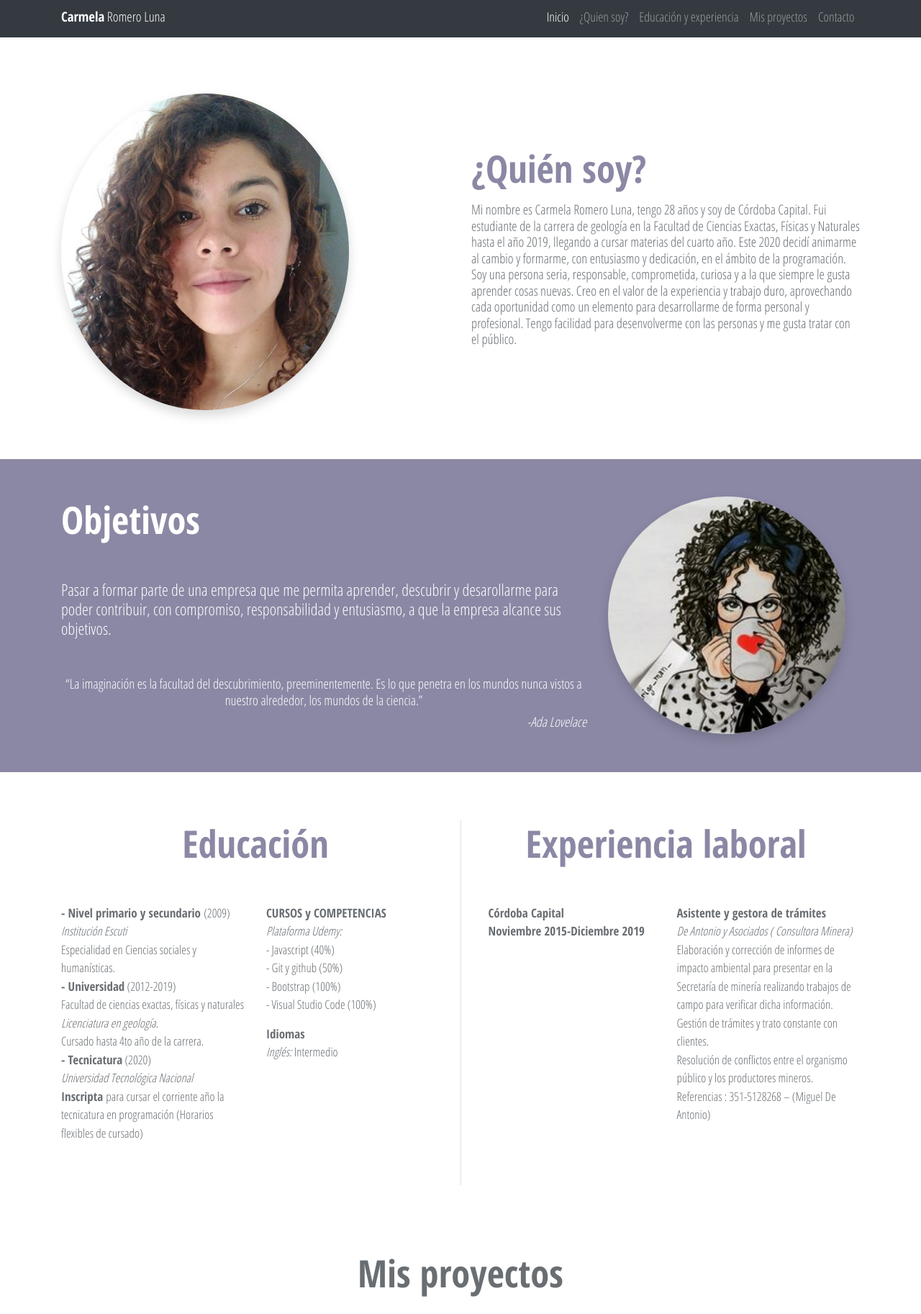
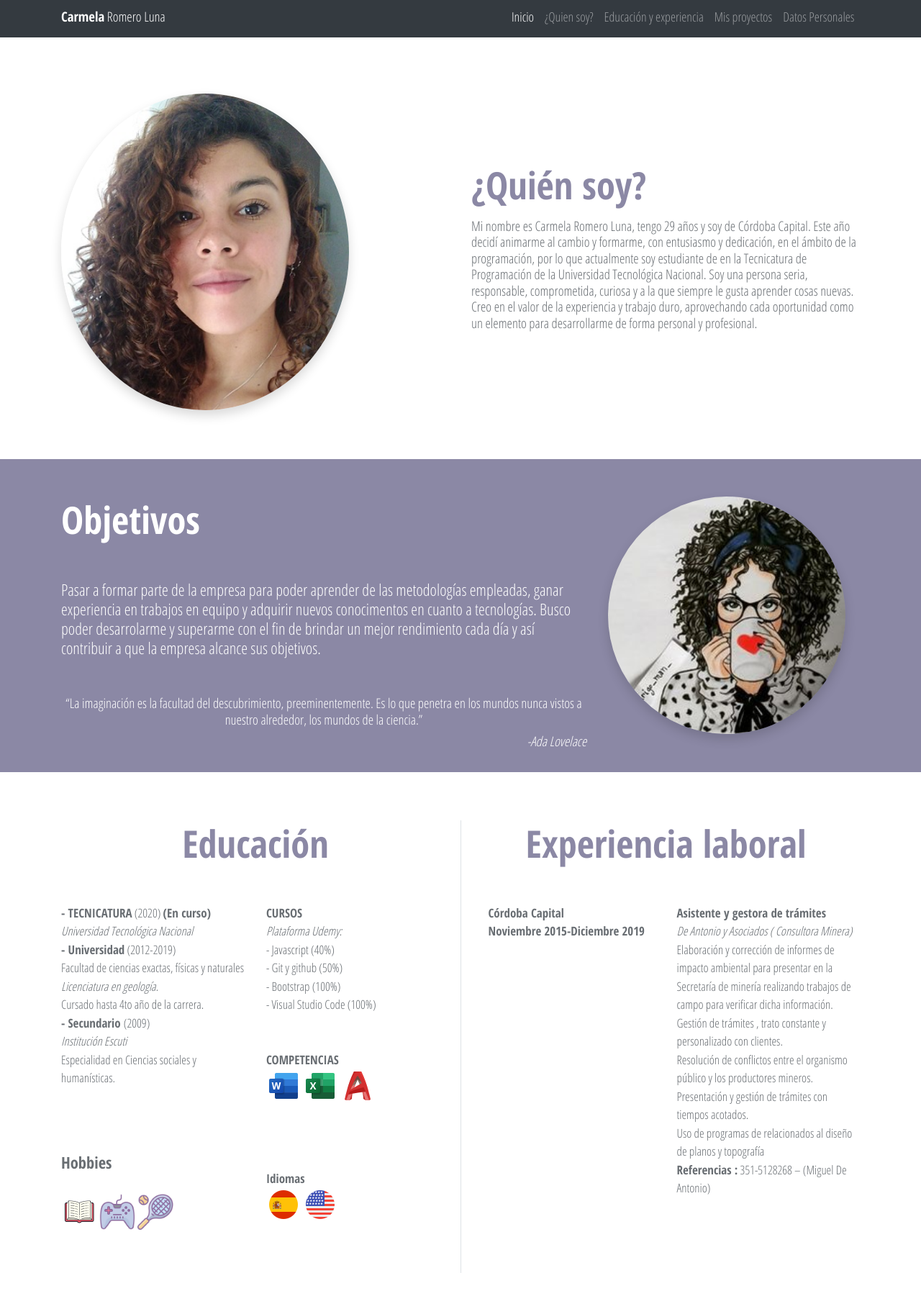
Before and after one commit to Auttomatica/Profile, a plain HTML site: page index.html in a window 1280 px wide. Shown: the part 5-1831 px from the top of the page at 72% size. Drawn offline with Linux system fonts and the light colour scheme.

Commit message:
Actualizacion

```diff
--- a/index.html
+++ b/index.html
@@ -46,7 +46,7 @@
                     <li class="nav-item"><a class="nav-link btnMisProyectos"
                             onclick="document.querySelector('.mis-proyectos').focus()">Mis proyectos</a></li>
                     <li class="nav-item"><a class="nav-link btnMisProyectos"
-                            onclick="document.querySelector('.miContacto').focus()">Contacto</a></li>
+                            onclick="document.querySelector('.miContacto').focus()">Datos Personales</a></li>
 
                 </ul>
             </div>
@@ -64,14 +64,13 @@
                 <div class="col-12 col-md-6 text-center text-md-left align-self-md-center ">
                     <h1 class="display-4 font-weight-bold text-primary">¿Quién soy?</h1>
                     <p>
-                        <h5> Mi nombre es Carmela Romero Luna, tengo 28 años y soy de Córdoba Capital.
-                            Fui estudiante de la carrera de geología en la Facultad de Ciencias Exactas, Físicas y
-                            Naturales hasta el año 2019, llegando a cursar materias del cuarto año. Este 2020 decidí
-                            animarme al cambio y formarme, con entusiasmo y dedicación, en el ámbito de la programación.
+                        <h5> Mi nombre es Carmela Romero Luna, tengo 29 años y soy de Córdoba Capital.
+                            Este año decidí animarme al cambio y formarme, con entusiasmo y dedicación, en el ámbito de la programación,
+                            por lo que actualmente soy estudiante de en la Tecnicatura de Programación de la Universidad Tecnológica Nacional.
                             Soy una persona seria, responsable, comprometida, curiosa y a la que siempre le gusta
                             aprender cosas nuevas. Creo en el valor de la experiencia y trabajo duro, aprovechando cada
                             oportunidad como un elemento para desarrollarme de forma personal y profesional.
-                            Tengo facilidad para desenvolverme con las personas y me gusta tratar con el público.
+
                         </h5>
                     </p>
 
@@ -88,10 +87,9 @@
             <div class="row">
                 <div class="col-12 col-md-8 text-center text-md-left">
                     <h2 class="display-4 font-weight-bold  mt-5">Objetivos </h2>
-                    <p class="h4  py-5">Pasar a formar parte de una empresa que me permita aprender, descubrir y
-                        desarollarme para </br> poder
-                        contribuir, con compromiso, responsabilidad y entusiasmo, a que la empresa alcance sus
-                        objetivos. </p>
+                    <p class="h4  py-5">Pasar a formar parte de la empresa para poder aprender de las metodologías empleadas, ganar experiencia en trabajos en equipo y adquirir nuevos conocimentos en cuanto a tecnologías. Busco poder desarrolarme y superarme con el fin de brindar un mejor rendimiento cada día y así
+                    contribuir a que la empresa alcance sus
+                    objetivos. </p>
                     <p class="h5 text-center">“La imaginación es la facultad del descubrimiento, preeminentemente. Es lo
                         que penetra
                         en los mundos nunca vistos a nuestro alrededor, los mundos de la ciencia.”</p>
@@ -116,32 +114,42 @@
                     <h3 class="display-4 font-weight-bold text-primary text-center tamañoEducacion">Educación</h3>
                     <div class="row py-5">
                         <div class="col-12 col-sm-6 ">
-                            <p class="tamañoLetra"> <b> - Nivel primario y secundario </b> (2009)</br>
-                                <i> Institución Escuti</i></br>
-                                Especialidad en Ciencias sociales y humanísticas.</br>
+                             <p class="tamañoLetra"><b> - TECNICATURA</b> (2020) <b> (En curso) </b></br>
+                                <i> Universidad Tecnológica Nacional</i></br>
                                 <b> - Universidad</b> (2012-2019)</br>
                                 Facultad de ciencias exactas, físicas y naturales</br>
                                 <i> Licenciatura en geología.</i></br>
                                 Cursado hasta 4to año de la carrera.</br>
-                                <b> - Tecnicatura</b> (2020)</br>
-                                <i> Universidad Tecnológica Nacional</i></br>
-                                <b> Inscripta </b> para cursar el corriente año la tecnicatura en programación
-                                (Horarios flexibles de cursado)
+                                <b> - Secundario </b> (2009)</br>
+                               <i> Institución Escuti</i></br>
+                                Especialidad en Ciencias sociales y humanísticas.</br>
+                            </br></br></br>
+                            <b><h4>Hobbies</h4></b></br>
+                            <img src="imagenes/leeer.png" alt="" width="50">
+                            <img src="imagenes/videojuego.png" alt="" width="50">
+                            <img src="imagenes/tenis.png" alt="" width="50">
+
+
                             </p>
                         </div>
                         <div class="col-12 col-sm-6">
 
 
-                            <p class="tamañoLetra"> <strong>CURSOS y COMPETENCIAS </br></strong>
+                            <p class="tamañoLetra"> <strong>CURSOS</br></strong>
                                 <i>Plataforma Udemy: </i> </br>
                                 - Javascript (40%)</br>
                                 - Git y github (50%)</br>
                                 - Bootstrap (100%)</br>
+                                - Visual Studio Code (100%) </br></br></br>
+                                <strong> COMPETENCIAS </br></strong>
+                                <img src="IMAGENES/icons8-microsoft-word-2019-48.png" alt="" title="Word">
+                                <img src="IMAGENES/icons8-microsoft-excel-2019-48.png" alt="" title="Excel">
+                                <img src="imagenes/icons8-autodesk-autocad-48.png" alt="Autocad" title="Autocad">
+                                </br></br></br></br>
+                                <p class="tamañoLetra"><b>Idiomas</b> </br>
+                                    <img src="imagenes/ESPAÑA.png" alt="">
+                                    <img src="IMAGENES/USA.png" alt="">
 
-                                - Visual Studio Code (100%) </br>
-
-                                <p class="tamañoLetra"><b>Idiomas</b> </br>
-                                    <i>Inglés:</i> Intermedio
                                     <i></i>
                                 </p>
 
@@ -164,10 +172,12 @@
                                 Elaboración y corrección de informes de impacto ambiental para
                                 presentar en la Secretaría de minería realizando trabajos de campo
                                 para verificar dicha información. </br>
-                                Gestión de trámites y trato constante con clientes. </br>
+                                Gestión de trámites , trato constante y personalizado con clientes. </br>
                                 Resolución de conflictos entre el organismo público y los productores
                                 mineros. </br>
-                                Referencias : 351-5128268 – (Miguel De Antonio)
+                                Presentación y gestión de trámites con tiempos acotados.</br>
+                                Uso de programas de relacionados al diseño de planos y topografía</br>
+                                <b>Referencias :</b> 351-5128268 – (Miguel De Antonio)
                             </p>
                         </div>
                     </div>
@@ -260,6 +270,7 @@
     <!-- SECCION PIE DE PAGINA  -->
     <footer class="pie-de-pagina text-center bg-dark text-white miContacto" tabindex="-1">
         <div class="container" >
+            <p class="mb-0 py-3 text-lg-right h5"> <b> Dirección:</b> Buenos Aires 891, Nueva Córdoba, Córdoba.  </br> <b>Fecha de nacimiento:</b> 15/10/1991</p>
             <p class="mb-0 py-3 text-lg-right h5"> <b> Telefono:</b> (351) 157561247  </br> <b>E-mail:</b>  carme_romero91@hotmail.com</p>
         </div>
     </footer>
```
Also changed, not shown: IMAGENES/ESPAÑA.png (added), IMAGENES/USA.png (added), IMAGENES/icons8-autodesk-autocad-48.png (added), IMAGENES/icons8-microsoft-excel-2019-48.png (added), IMAGENES/icons8-microsoft-word-2019-48.png (added), IMAGENES/leeer.png (added), IMAGENES/leer.png (added), IMAGENES/tenis.png (added), IMAGENES/videojuego.png (added).
